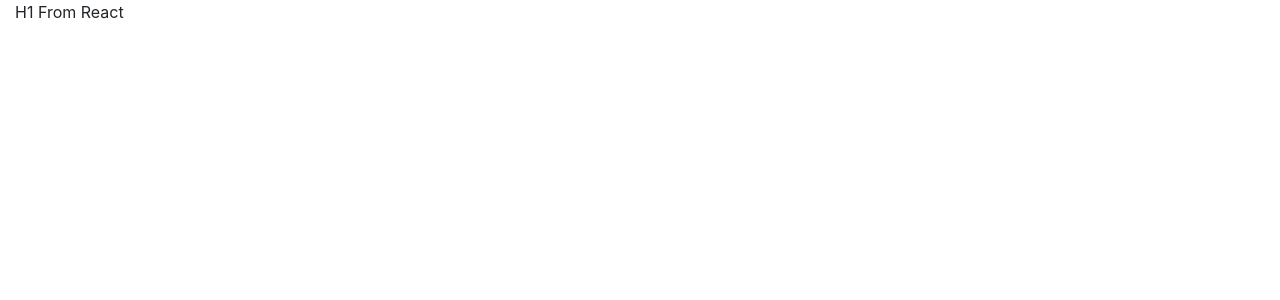
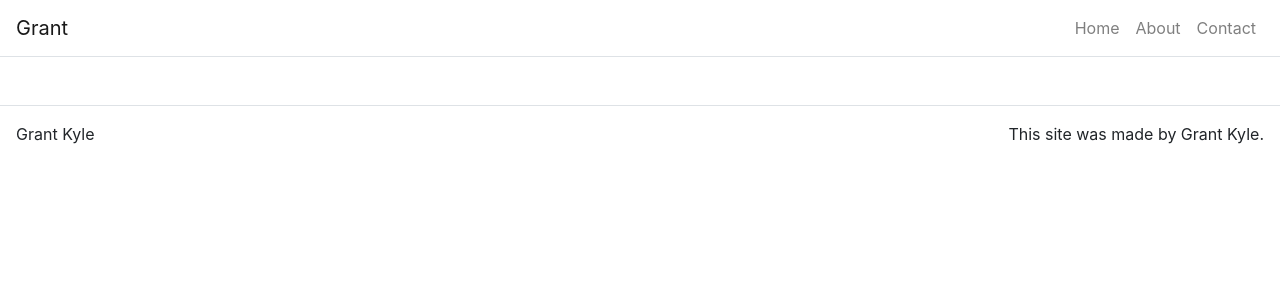
Before and after one commit to grantkyle/React_Portfolio, a React (Create React App) app: page / in a window 1280 px wide. Shown: the top 300 px of the page. Built offline with nearby package versions, Linux system fonts and the light colour scheme.

Commit message:
header and footer complete

```diff
--- a/src/App.js
+++ b/src/App.js
@@ -1,7 +1,11 @@
 import React from 'react';
 import {BrowserRouter as Router, Route, Link } from 'react-router-dom';
 import Container from 'react-bootstrap/Container';
+import Navbar from 'react-bootstrap/Navbar';
+import Nav from 'react-bootstrap/Nav'
 import './App.css';
+
+import Footer from './components/Footer';
 
 class App extends React.Component {
 
@@ -32,8 +36,23 @@ class App extends React.Component {
   render() {
     return (
       <Router>
-      <Container fluid={true}>
-        <p>H1 From React</p>
+      <Container className="p-0" fluid={true}>
+
+        <Navbar className="border-bottom" bg="transparent" expand="lg">
+          <Navbar.Brand>Grant</Navbar.Brand>
+
+          <Navbar.Toggle className="border-0" aria-controls="navbar-toggle"/>
+          <Navbar.Collapse id="navbar-toggle">
+            <Nav className="ml-auto">
+            <Link className="nav-link" to="/">Home</Link>
+            <Link className="nav-link" to="/about">About</Link>
+            <Link className="nav-link" to="/contact">Contact</Link>
+            </Nav>
+          </Navbar.Collapse>
+        </Navbar>
+
+        <Footer />
+
       </Container>
       </Router>
   );
--- /dev/null
+++ b/src/components/Footer.js
@@ -0,0 +1,28 @@
+import React from 'react';
+import Container from 'react-bootstrap/Container';
+import Row from 'react-bootstrap/Row';
+import Col from 'react-bootstrap/Col';
+
+
+function Footer() {
+    return (
+        <footer className="mt-5">
+            <Container fluid={true}>
+                <Row className="border-top justify-content-between p-3">
+                    <Col className="p-0" md={3} sm={12}>
+                        Grant Kyle
+
+                    </Col>
+                    <Col className="p-0 d-flex justify-content-end" md={3}>
+                    This site was made by Grant Kyle.
+
+                    </Col>
+                </Row>
+            </Container>
+        </footer>
+
+    );
+
+}
+
+export default Footer
```
